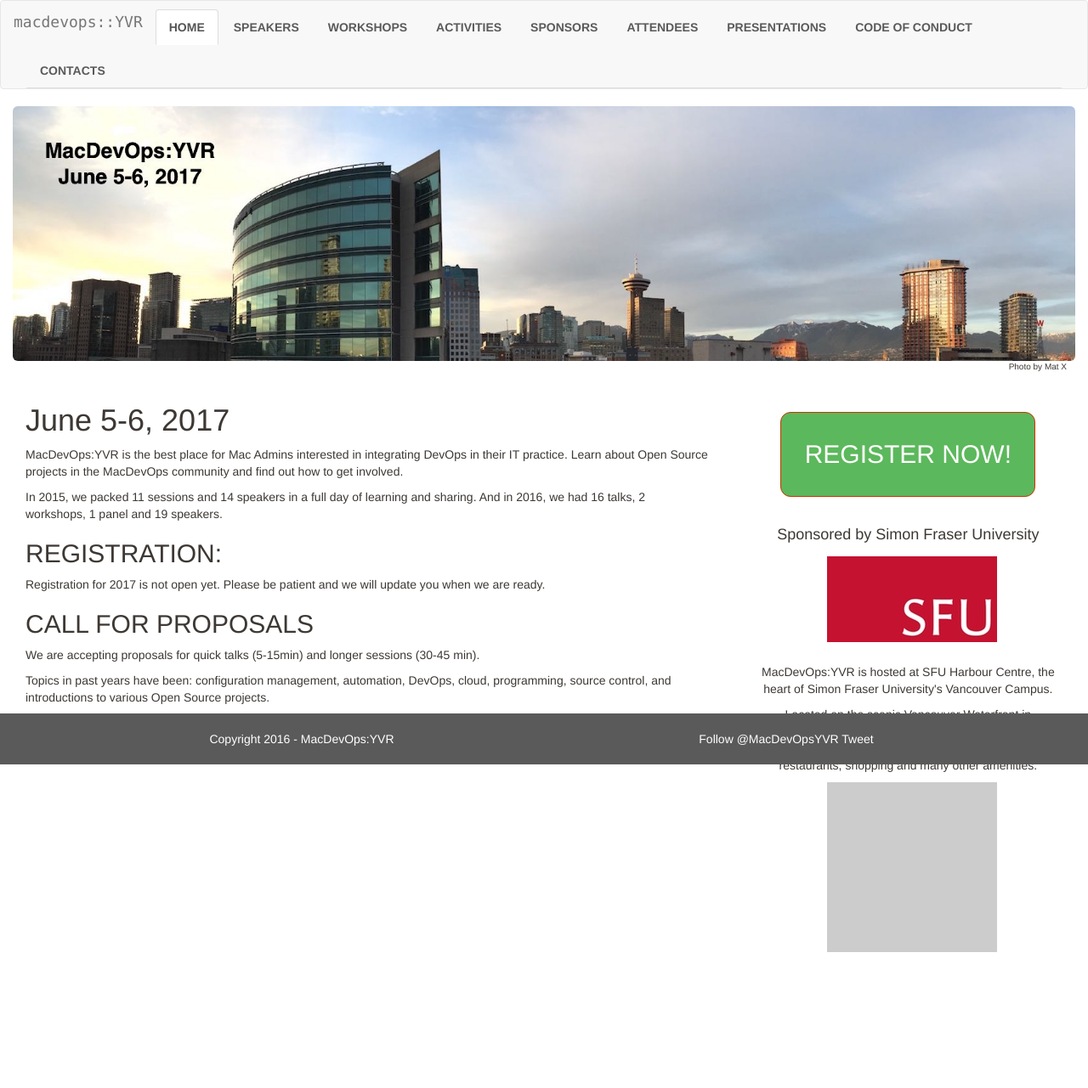
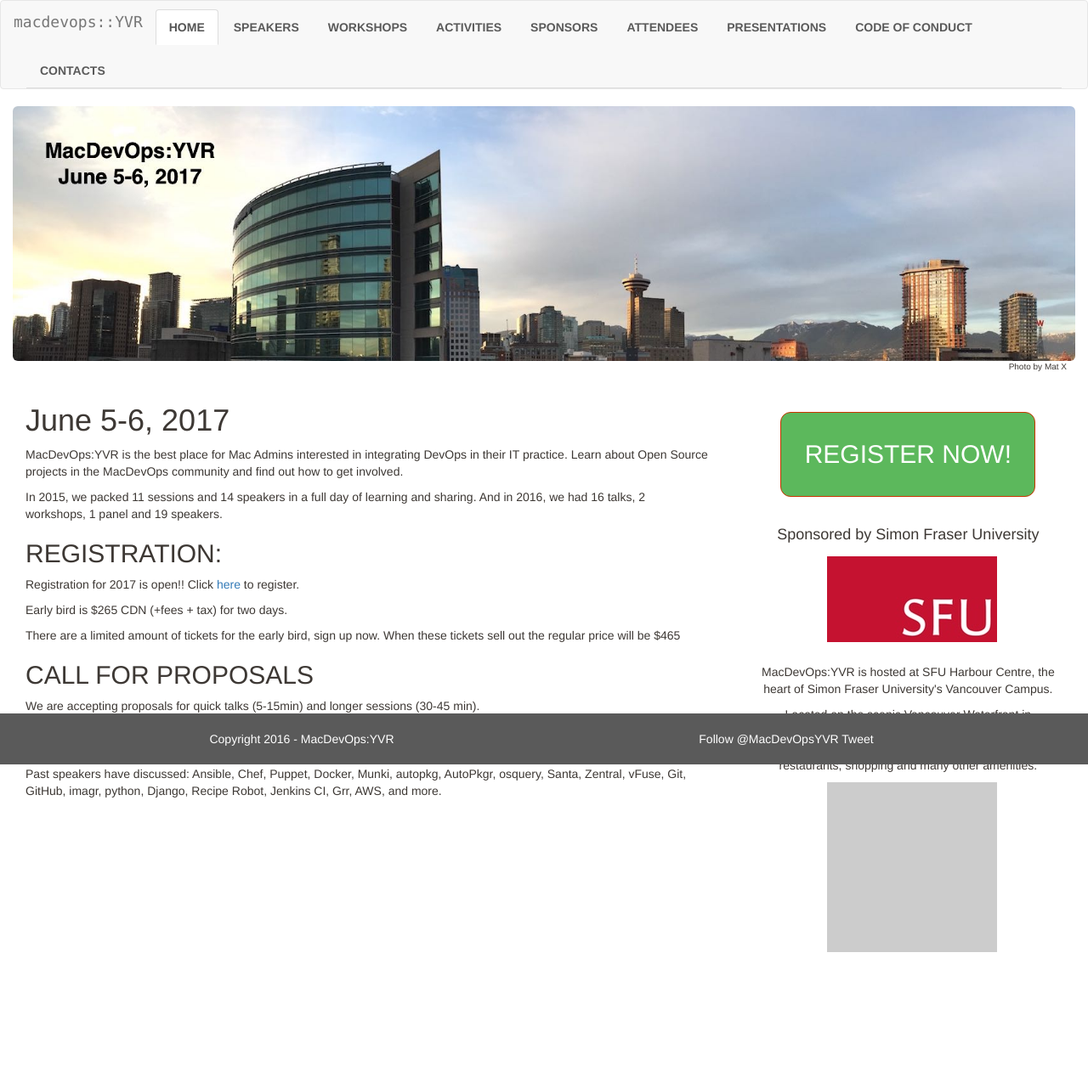
Before and after one commit to macdevopsyvr/macdevopsyvr.github.io, a Jekyll site: the page built from index.md, in a window 1280 px wide. Shown: the whole page at 85% size. Built offline with Jekyll 4.4.1, drawn with Linux system fonts in a browser that asks for light colours; comment, search, counter and statistics services are not loaded.

Commit message:
Reg open
registration is open. early bird price.

```diff
--- a/index.md
+++ b/index.md
@@ -12,7 +12,13 @@
 
 ## REGISTRATION:
 
-Registration for 2017 is not open yet. Please be patient and we will update you when we are ready.
+Registration for 2017 is open!! Click <a href="https://www.eventbrite.com/e/macdevopsyvr-2017-tickets-31630087443">here</a> to register.
+
+Early bird is $265 CDN (+fees + tax) for two days.
+
+There are a limited amount of tickets for the early bird, sign up now. When these tickets sell out the regular price will be $465
+
+
 
 ## CALL FOR PROPOSALS
 
```
